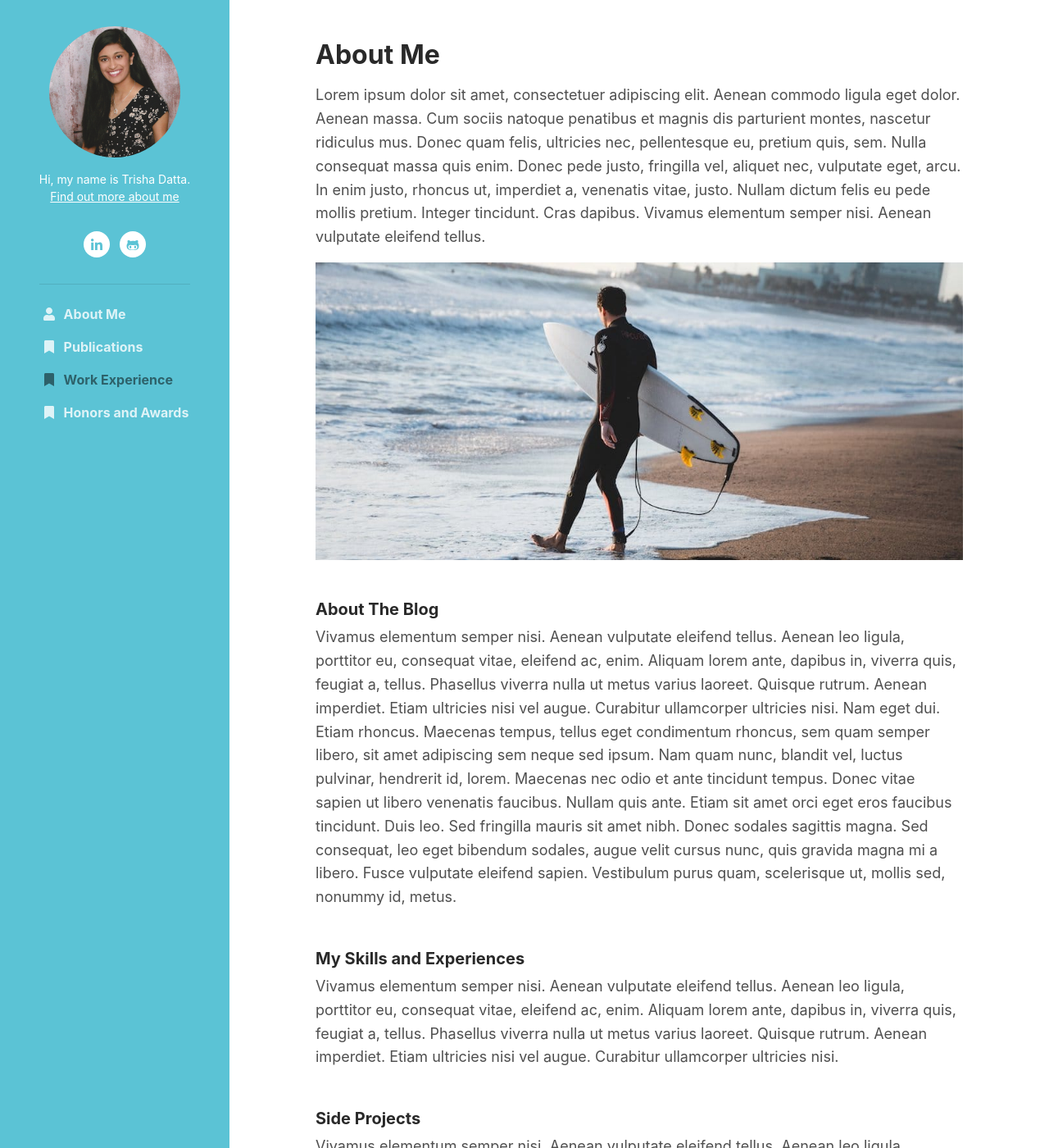
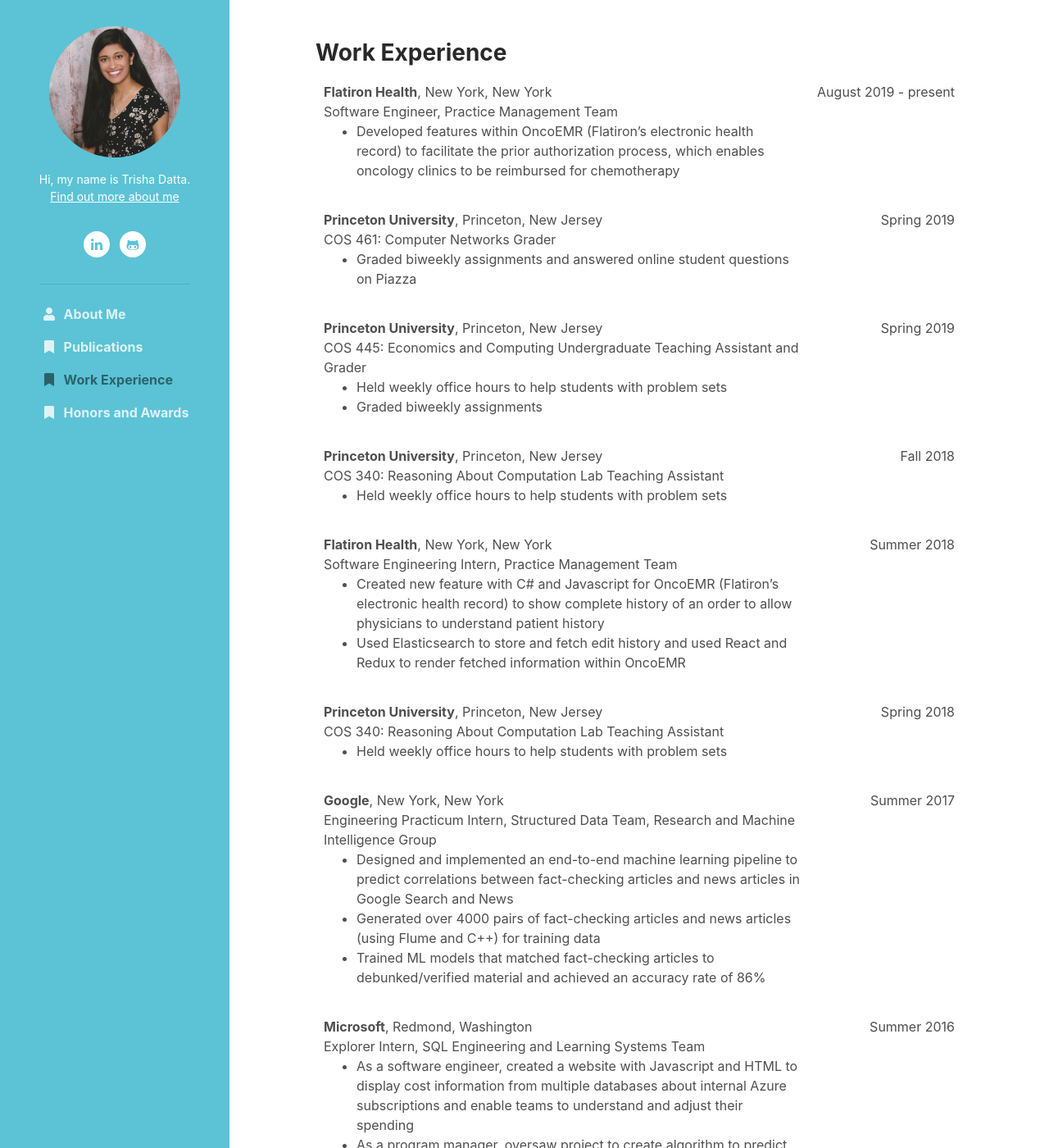
Before and after one commit to TrishaDatta/TrishaDatta.github.io, a Jekyll site: the page work.html, which Jekyll copies as it is, in a window 1280 px wide and 1400 px high. Shown: the whole window at 82% size. Built offline with Jekyll 4.4.1, drawn with Linux system fonts in a browser that asks for light colours; some of the changed text lies outside the part shown.

Commit message:
updatin all deez pages

```diff
--- a/index.html
+++ b/index.html
@@ -81,7 +81,7 @@
 					    You can find my full CV <a href="/tdatta-cv.pdf">here</a>.
 				    </p>
 
-				    <p> Contact me at tdatta at alumni dot princeton dot edu.
+				    <p> You can contact me at tdatta at alumni dot princeton dot edu.
 				    </p>
 				    <div class="line"></div>
 				    <br>
--- a/work.html
+++ b/work.html
@@ -16,7 +16,12 @@
 
     <!-- Theme CSS -->
     <link id="theme-style" rel="stylesheet" href="assets/css/theme-2.css">
-
+    <style>
+		th, td {
+			padding: 10px;
+		}
+		.hideextra { white-space: nowrap; overflow: hidden; text-overflow:ellipsis; }
+	</style>
 
 </head>
 
@@ -65,35 +70,126 @@
 
     <div class="main-wrapper">
 
-	    <article class="about-section py-5">
+	    <section class="blog-list px-3 py-5 p-md-5">
 		    <div class="container">
-			    <h2 class="title mb-3">About Me</h2>
+			    <!-- Page Content  -->
+				<div id="content">
+				    <h3>Work Experience</h3>
+					<table>
+					  <tr valign="top">
+						<td><b>Flatiron Health</b>, New York, New York
+						<br>Software Engineer, Practice Management Team
+						<ul>
+						  <li>Developed features within OncoEMR (Flatiron’s electronic health record)
+						  to facilitate the prior authorization process,
+						  which enables oncology clinics to be reimbursed for chemotherapy</li>
+						</ul>
+					  	</td>
+						<td class="hideextra" style="text-align:right">August 2019 - present</td>
+					  </tr>
+					  <tr valign="top">
+						<td><b>Princeton University</b>, Princeton, New Jersey
+						<br>COS 461: Computer Networks Grader
+						<ul>
+						  <li>Graded biweekly assignments and answered
+						  online student questions on Piazza</li>
+						</ul>
+					  	</td>
+						<td class="hideextra" style="text-align:right">Spring 2019</td>
+					  </tr>
+					  <tr valign="top">
+						<td><b>Princeton University</b>, Princeton, New Jersey
+						<br>COS 445: Economics and Computing Undergraduate Teaching Assistant and Grader
+						<ul>
+						  <li>Held weekly office hours to help students with problem sets</li>
+						  <li>Graded biweekly assignments</li>
+						</ul>
+					  	</td>
+						<td class="hideextra" style="text-align:right">Spring 2019</td>
+					  </tr>
+					  <tr valign="top">
+						<td><b>Princeton University</b>, Princeton, New Jersey
+						<br>COS 340: Reasoning About Computation Lab Teaching Assistant
+						<ul>
+						  <li>Held weekly office hours to help students with problem sets</li>
+						</ul>
+					  	</td>
+						<td class="hideextra" style="text-align:right">Fall 2018</td>
+					  </tr>
+					  <tr valign="top">
+						<td><b>Flatiron Health</b>, New York, New York
+						<br>Software Engineering Intern, Practice Management Team
+						<ul>
+						  <li>Created new feature with C# and Javascript for OncoEMR
+						  (Flatiron’s electronic health record) to show complete history
+						  of an order to allow physicians to understand patient history</li>
+						  <li>Used Elasticsearch to store and fetch edit history
+						  and used React and Redux to render fetched information
+						  within OncoEMR</li>
+						</ul>
+					  	</td>
+						<td class="hideextra" style="text-align:right">Summer 2018</td>
+					  </tr>
+					  <tr valign="top">
+						<td><b>Princeton University</b>, Princeton, New Jersey
+						<br>COS 340: Reasoning About Computation Lab Teaching Assistant
+						<ul>
+						  <li>Held weekly office hours to help students with problem sets</li>
+						</ul>
+					  	</td>
+						<td class="hideextra" style="text-align:right">Spring 2018</td>
+					  </tr>
+					  <tr valign="top">
+						<td><b>Google</b>, New York, New York
+						<br>Engineering Practicum Intern, Structured Data Team, Research and Machine Intelligence Group
+						<ul>
+						  <li>Designed and implemented an end-to-end machine learning pipeline to predict correlations
+						  between fact-checking articles and news articles in Google Search and News </li>
+						  <li>Generated over 4000 pairs of fact-checking articles and news articles
+						  (using Flume and C++) for training data</li>
+						  <li>Trained ML models that matched fact-checking articles to debunked/verified
+						  material and achieved an accuracy rate of 86%</li>
+						</ul>
+					  	</td>
+						<td class="hideextra" style="text-align:right">Summer 2017</td>
+					  </tr>
+					  <tr valign="top">
+						<td><b>Microsoft</b>, Redmond, Washington
+						<br>Explorer Intern, SQL Engineering and Learning Systems Team
+						<ul>
+						  <li>As a software engineer, created a website with Javascript and HTML
+						  to display cost information from multiple databases about internal
+						  Azure subscriptions and enable teams to understand and adjust their
+						  spending</li>
+						  <li>As a program manager, oversaw project to create algorithm to
+						  predict how many machines were needed for testing to reduce VM
+						  resource consumption and save time for engineers</li>
+						</ul>
+					  	</td>
+						<td class="hideextra" style="text-align:right">Summer 2016</td>
+					  </tr>
+					  <tr valign="top">
+						<td><b>Applied Communication Sciences</b>, Basking Ridge, New Jersey
+						<br>Research Associate
+						<ul>
+						  <li>Performed research in active authentication to alert users
+						  to unauthorized use of their smartphones</li>
+						  <li>Created app usage features from public data set
+						  and used mutual information for feature selection in Java</li>
+						  <li>Used SVM (LIBSVM library) to learn the app usage behavior
+						  of a phone’s authorized user</li>
+						  <li>Published results at 2015 IEEE MIT Undergraduate Research
+						  Technology Conference</li>
+						</ul>
+					  	</td>
+						<td class="hideextra" style="text-align:right">Summer 2015</td>
+					  </tr>
 
-			    <p>Lorem ipsum dolor sit amet, consectetuer adipiscing elit. Aenean commodo ligula eget dolor. Aenean massa. Cum sociis natoque penatibus et magnis dis parturient montes, nascetur ridiculus mus. Donec quam felis, ultricies nec, pellentesque eu, pretium quis, sem. Nulla consequat massa quis enim. Donec pede justo, fringilla vel, aliquet nec, vulputate eget, arcu. In enim justo, rhoncus ut, imperdiet a, venenatis vitae, justo. Nullam dictum felis eu pede mollis pretium. Integer tincidunt. Cras dapibus. Vivamus elementum semper nisi. Aenean vulputate eleifend tellus. </p>
-			    <figure><img class="img-fluid" src="assets/images/about-me.jpg" alt="image"></figure>
-			    <h5 class="mt-5">About The Blog</h5>
-			    <p>Vivamus elementum semper nisi. Aenean vulputate eleifend tellus. Aenean leo ligula, porttitor eu, consequat vitae, eleifend ac, enim. Aliquam lorem ante, dapibus in, viverra quis, feugiat a, tellus. Phasellus viverra nulla ut metus varius laoreet. Quisque rutrum. Aenean imperdiet. Etiam ultricies nisi vel augue. Curabitur ullamcorper ultricies nisi. Nam eget dui. Etiam rhoncus. Maecenas tempus, tellus eget condimentum rhoncus, sem quam semper libero, sit amet adipiscing sem neque sed ipsum. Nam quam nunc, blandit vel, luctus pulvinar, hendrerit id, lorem. Maecenas nec odio et ante tincidunt tempus. Donec vitae sapien ut libero venenatis faucibus. Nullam quis ante. Etiam sit amet orci eget eros faucibus tincidunt. Duis leo. Sed fringilla mauris sit amet nibh. Donec sodales sagittis magna. Sed consequat, leo eget bibendum sodales, augue velit cursus nunc, quis gravida magna mi a libero. Fusce vulputate eleifend sapien. Vestibulum purus quam, scelerisque ut, mollis sed, nonummy id, metus.</p>
-			    <h5 class="mt-5">My Skills and Experiences</h5>
-			    <p>Vivamus elementum semper nisi. Aenean vulputate eleifend tellus. Aenean leo ligula, porttitor eu, consequat vitae, eleifend ac, enim. Aliquam lorem ante, dapibus in, viverra quis, feugiat a, tellus. Phasellus viverra nulla ut metus varius laoreet. Quisque rutrum. Aenean imperdiet. Etiam ultricies nisi vel augue. Curabitur ullamcorper ultricies nisi.</p>
-			    <h5 class="mt-5">Side Projects</h5>
-			    <p>Vivamus elementum semper nisi. Aenean vulputate eleifend tellus. Aenean leo ligula, porttitor eu, consequat vitae, eleifend ac, enim. Aliquam lorem ante, dapibus in, viverra quis, feugiat a, tellus. Phasellus viverra nulla ut metus varius laoreet. Quisque rutrum. Aenean imperdiet. Etiam ultricies nisi vel augue. Curabitur ullamcorper ultricies nisi.</p>
+					</table>
 
-			    <figure><a href="https://made4dev.com"><img class="img-fluid" src="assets/images/promo-banner.jpg" alt="image"></a></figure>
+
+				</div>
 		    </div>
-	    </article><!--//about-section-->
-
-	    <section class="cta-section theme-bg-light py-5">
-		    <div class="container text-center">
-			    <h2 class="heading">Newsletter</h2>
-			    <div class="intro">Welcome to my blog. Subscribe and get my latest blog post in your inbox.</div>
-			    <form class="signup-form form-inline justify-content-center pt-3">
-                    <div class="form-group">
-                        <label class="sr-only" for="semail">Your email</label>
-                        <input type="email" id="semail" name="semail1" class="form-control mr-md-1 semail" placeholder="Enter email">
-                    </div>
-                    <button type="submit" class="btn btn-primary">Subscribe</button>
-                </form>
-		    </div><!--//container-->
 	    </section>
 
 	    <footer class="footer text-center py-2 theme-bg-dark">
```
Also changed, not shown: honors.html (+93 -10 lines), publications.html (+28 -18 lines), 3 other files.
